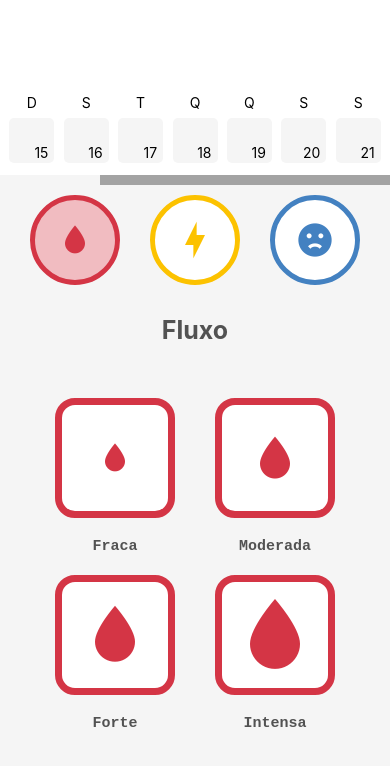
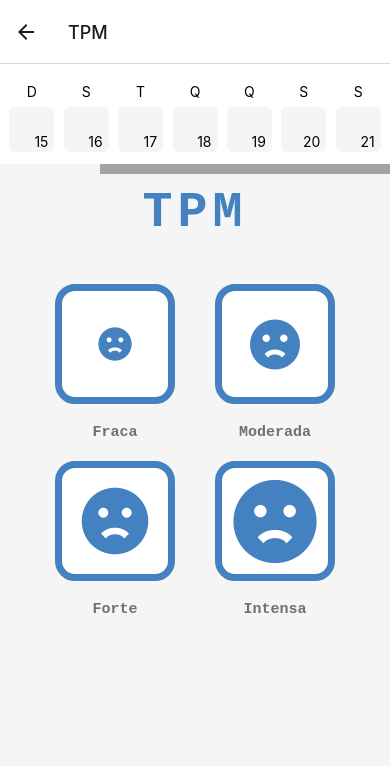
Before and after one commit to wyvian/Meu-Ciclo, a React Native app: screen /TPM in a window 390 px wide. Shown: the top 766 px of the page. Built offline with nearby package versions, Linux system fonts and the light colour scheme.

Commit message:
Implementando Navigation

```diff
--- a/App.js
+++ b/App.js
@@ -1,7 +1,23 @@
-import { StatusBar } from 'expo-status-bar';
-import { StyleSheet, Text, View } from 'react-native';
+import 'react-native-gesture-handler';
+import { createNativeStackNavigator } from "@react-navigation/native-stack";
+import { NavigationContainer } from "@react-navigation/native";
+
 import TelaDia from './app/screens/TelaDia';
+import TelaFluxo from './app/screens/TelaFluxo';
+import TelaDor from './app/screens/TelaDor';
+import TelaTPM from './app/screens/TelaTPM';
+
+const Stack = createNativeStackNavigator();
 
 export default function App() {
-  return <TelaDia/>;
+  return (
+    <NavigationContainer>
+      <Stack.Navigator>
+        <Stack.Screen name="Dia" component={TelaDia}/>
+        <Stack.Screen name="Fluxo" component={TelaFluxo}/>
+        <Stack.Screen name='Dor' component={TelaDor} />
+        <Stack.Screen name='TPM' component={TelaTPM} />
+      </Stack.Navigator>
+    </NavigationContainer>
+  )
 }
--- a/app/assets/Cores.js
+++ b/app/assets/Cores.js
@@ -8,5 +8,5 @@ export const Cores = {
   diaSelecionado: '#4B2840',
   branco: '#FFFFFF',
   cinza: '#F5F5F5',
-  preto: '#525252'
+  preto: '#707070'
 }
--- a/app/screens/TelaDia.js
+++ b/app/screens/TelaDia.js
@@ -1,3 +1,4 @@
+import 'react-native-gesture-handler';
 import { StyleSheet, SafeAreaView } from 'react-native';
 
 import { Cores } from '../assets/Cores';
@@ -6,6 +7,7 @@ import Categorias from './components/Categorias';
 import Semana from './components/Semana';
 
 function TelaDia() {
+
   return (
     <SafeAreaView style={styles.background}>
 
--- /dev/null
+++ b/app/screens/TelaDor.js
@@ -0,0 +1,43 @@
+import 'react-native-gesture-handler';
+import { StyleSheet, SafeAreaView, Text } from 'react-native';
+
+import { Cores } from '../assets/Cores';
+import { Icones } from '../assets/Icones';
+
+import Semana from './components/Semana';
+import OpcaoContainer from './components/OpcaoContainer';
+
+function TelaDor() {
+  return (
+    <SafeAreaView style={styles.background}>
+
+      <Semana primeiraData={15}/>
+
+      <Text style={styles.titulo}>Dor</Text>
+
+      <OpcaoContainer icone={Icones.dor} cor={Cores.dor}/>
+
+    </SafeAreaView>
+  );
+}
+
+const styles = StyleSheet.create({
+  background: {
+    flex: 1,
+    flexDirection: 'column',
+    justifyContent: 'flex-start',
+    backgroundColor: Cores.cinza,
+    alignItems: 'center',
+  },
+  titulo: {
+    fontSize: 50,
+    fontWeight: 'bold',
+    fontFamily: 'monospace',
+    letterSpacing: 5,
+    marginTop: 20,
+    color: Cores.dor,
+    //backgroundColor: Cores.sangueSelecionado
+  }
+})
+
+export default TelaDor;
--- /dev/null
+++ b/app/screens/TelaFluxo.js
@@ -0,0 +1,43 @@
+import 'react-native-gesture-handler';
+import { StyleSheet, SafeAreaView, Text } from 'react-native';
+
+import { Cores } from '../assets/Cores';
+import { Icones } from '../assets/Icones';
+
+import Semana from './components/Semana';
+import OpcaoContainer from './components/OpcaoContainer';
+
+function TelaFluxo() {
+  return (
+    <SafeAreaView style={styles.background}>
+
+      <Semana primeiraData={15}/>
+
+      <Text style={styles.titulo}>Fluxo</Text>
+
+      <OpcaoContainer icone={Icones.sangue} cor={Cores.sangue}/>
+
+    </SafeAreaView>
+  );
+}
+
+const styles = StyleSheet.create({
+  background: {
+    flex: 1,
+    flexDirection: 'column',
+    justifyContent: 'flex-start',
+    backgroundColor: Cores.cinza,
+    alignItems: 'center',
+  },
+  titulo: {
+    fontSize: 50,
+    fontWeight: 'bold',
+    fontFamily: 'monospace',
+    letterSpacing: 5,
+    marginTop: 20,
+    color: Cores.sangue,
+    //backgroundColor: Cores.sangueSelecionado
+  }
+})
+
+export default TelaFluxo;
--- /dev/null
+++ b/app/screens/TelaTPM.js
@@ -0,0 +1,43 @@
+import 'react-native-gesture-handler';
+import { StyleSheet, SafeAreaView, Text } from 'react-native';
+
+import { Cores } from '../assets/Cores';
+import { Icones } from '../assets/Icones';
+
+import Semana from './components/Semana';
+import OpcaoContainer from './components/OpcaoContainer';
+
+function TelaFluxo() {
+  return (
+    <SafeAreaView style={styles.background}>
+
+      <Semana primeiraData={15}/>
+
+      <Text style={styles.titulo}>TPM</Text>
+
+      <OpcaoContainer icone={Icones.tpm} cor={Cores.tpm}/>
+
+    </SafeAreaView>
+  );
+}
+
+const styles = StyleSheet.create({
+  background: {
+    flex: 1,
+    flexDirection: 'column',
+    justifyContent: 'flex-start',
+    backgroundColor: Cores.cinza,
+    alignItems: 'center',
+  },
+  titulo: {
+    fontSize: 50,
+    fontWeight: 'bold',
+    fontFamily: 'monospace',
+    letterSpacing: 5,
+    marginTop: 20,
+    color: Cores.tpm,
+    //backgroundColor: Cores.sangueSelecionado
+  }
+})
+
+export default TelaFluxo;
--- a/app/screens/components/Categorias.js
+++ b/app/screens/components/Categorias.js
@@ -1,4 +1,5 @@
 import React, { useState } from 'react';
+import { useNavigation } from "@react-navigation/native";
 import { StyleSheet, TouchableOpacity, View, Text } from 'react-native';
 import { MaterialCommunityIcons } from '@expo/vector-icons';
 
@@ -9,7 +10,8 @@ import OpcaoContainer from './OpcaoContainer';
 var opcoes = {};
 const Categorias = () => {
 
-  const [ativa, setAtiva] = useState("Fluxo");
+  const [ativa, setAtiva] = useState("");
+  const navigation = useNavigation();
 
   return (
     <View>
@@ -18,32 +20,38 @@ const Categorias = () => {
         <View style={styles.containerBotoes}>
 
           <TouchableOpacity
-            onPress={() => setAtiva("Fluxo")}
+            onPress={() => {setAtiva("Fluxo"), navigation.navigate('Fluxo')}}
             style={[styles.botoesCategoria, {backgroundColor: ativa === "Fluxo"? Cores.sangueSelecionado : Cores.branco, borderColor: Cores.sangue}]}>
 
-            <MaterialCommunityIcons name={Icones.sangue} size={40} color={Cores.sangue} />
+            <MaterialCommunityIcons name={Icones.sangue} size={60} color={Cores.sangue} />
 
           </TouchableOpacity>
 
+          <Text style={styles.labelCategoria}>Fluxo</Text>
+
           <TouchableOpacity
-            onPress={() => setAtiva("Dor")}
+            onPress={() => {setAtiva("Dor"), navigation.navigate('Dor')}}
             style={[styles.botoesCategoria, {backgroundColor: ativa === "Dor"? Cores.dorSelecionado : Cores.branco, borderColor: Cores.dor} ]}>
 
-            <MaterialCommunityIcons name={Icones.dor} size={40} color={Cores.dor} />
+            <MaterialCommunityIcons name={Icones.dor} size={60} color={Cores.dor} />
 
           </TouchableOpacity>
 
+          <Text style={styles.labelCategoria}>Dor</Text>
+
           <TouchableOpacity
-            onPress={() => setAtiva("TPM")}
+            onPress={() => {setAtiva("TPM"), navigation.navigate('TPM')}}
             style={[styles.botoesCategoria, {backgroundColor: ativa === "TPM"? Cores.tpmSelecionado : Cores.branco, borderColor: Cores.tpm}]}>
-            <MaterialCommunityIcons name={Icones.tpm} size={40} color={Cores.tpm} />
+            <MaterialCommunityIcons name={Icones.tpm} size={60} color={Cores.tpm} />
           </TouchableOpacity>
+
+          <Text style={styles.labelCategoria}>TPM</Text>
         </View>
 
-        <Text style={styles.labelCategoria}>{ativa}</Text>
+
       </View>
 
-      <OpcaoContainer icone={Icones.sangue} cor={Cores.sangue}/>
+      {/* <OpcaoContainer icone={Icones.sangue} cor={Cores.sangue}/> */}
 
     </View>
   )
@@ -53,31 +61,33 @@ const styles = StyleSheet.create({
   container: {
     flexDirection: 'column',
     width: '100%',
+    height: '92%',
     alignItems: 'center',
+    justifyContent: 'center',
     //backgroundColor: Cores.preto,
   },
   containerBotoes: {
     width: '100%',
-    alignItems: 'flex-end',
-    flexDirection: 'row',
+    alignItems: 'center',
+    flexDirection: 'column',
     justifyContent: 'space-evenly',
-    //backgroundColor: "red",
+    //backgroundColor: "lightcoral",
   },
   botoesCategoria: {
     backgroundColor: 'white',
-    width: 90,
-    height: 90,
-    borderWidth: 5,
-    borderRadius: 100,
+    width: 170,
+    height: 120,
+    borderRadius: 70,
     alignItems: 'center',
     justifyContent: 'center',
-    marginBottom: 20,
-    marginTop: 20,
+    marginBottom: 10,
+    marginTop: 25,
   },
   labelCategoria: {
     fontSize: 25,
     fontWeight: 'bold',
-    margin: 10,
+    fontFamily: 'Roboto',
+    letterSpacing: 2,
     color: Cores.preto,
     //backgroundColor: Cores.diaSelecionado,
   },
--- a/app/screens/components/Semana.js
+++ b/app/screens/components/Semana.js
@@ -38,7 +38,7 @@ const Semana = ({primeiraData}) => {
 const styles = StyleSheet.create({
   semana: {
     width: '100%',
-    height: 175,
+    height: 100,
     backgroundColor: 'white',
     flexDirection: 'row',
     justifyContent: 'space-evenly',
--- a/package.json
+++ b/package.json
@@ -10,11 +10,16 @@
     "eject": "expo eject"
   },
   "dependencies": {
+    "@react-navigation/native": "^6.0.6",
+    "@react-navigation/native-stack": "^6.2.5",
     "expo": "~44.0.0",
     "expo-status-bar": "~1.2.0",
     "react": "17.0.1",
     "react-dom": "17.0.1",
     "react-native": "0.64.3",
+    "react-native-gesture-handler": "^2.2.0",
+    "react-native-safe-area-context": "^3.3.2",
+    "react-native-screens": "^3.10.2",
     "react-native-web": "0.17.1"
   },
   "devDependencies": {
```
Also changed, not shown: 1 other file (tests, documents, lock files or other folders).
